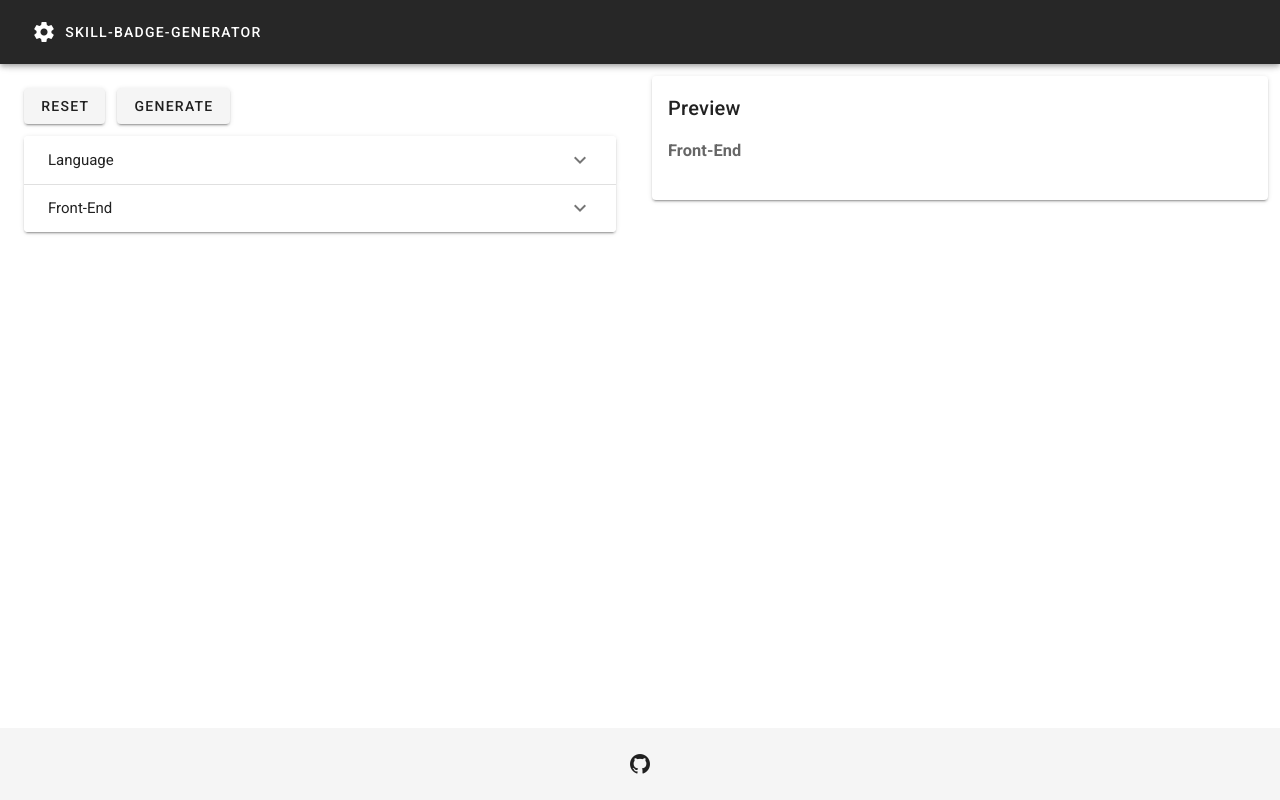
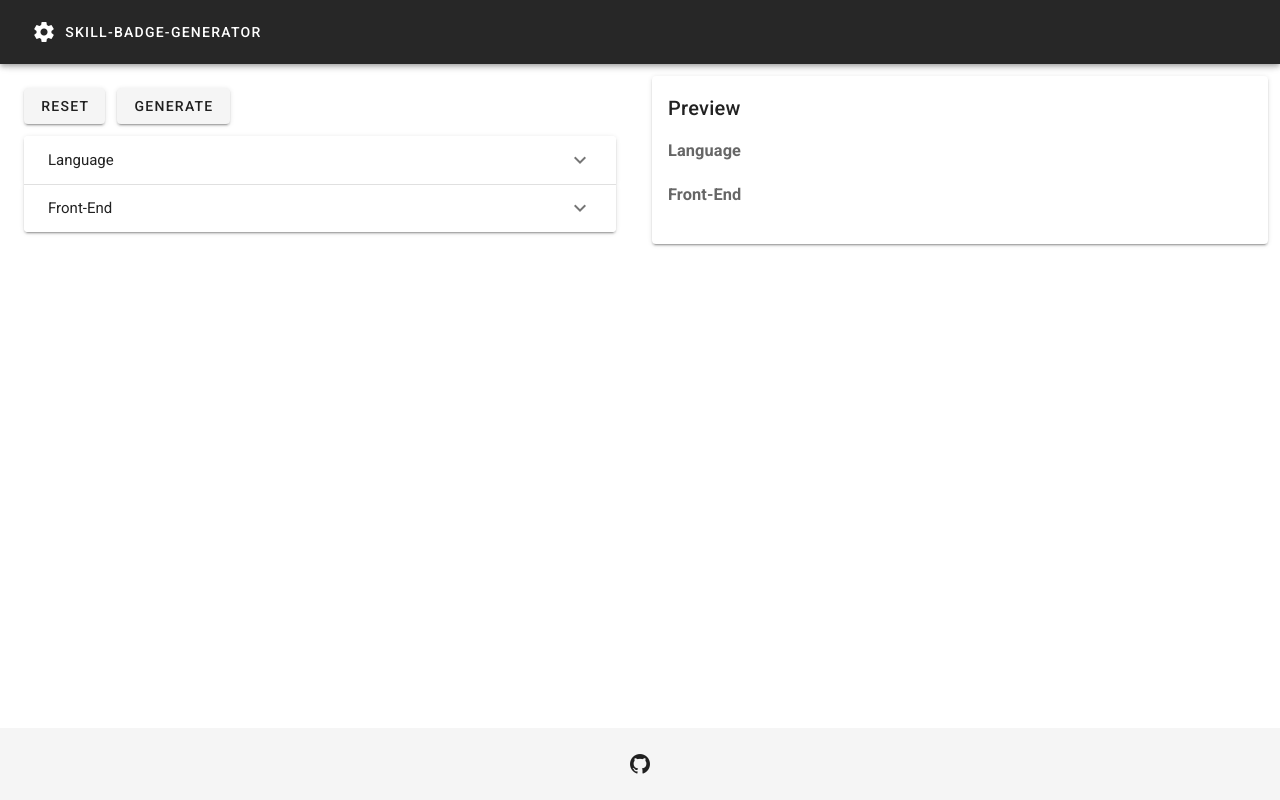
Before and after one commit to proceane/skill-badge-generator, a Vue app: page / in a window 1280 px wide. Built offline with nearby package versions, Linux system fonts and the light colour scheme.

Commit message:
add language area in previewArea

```diff
--- a/src/components/PreviewArea.vue
+++ b/src/components/PreviewArea.vue
@@ -3,10 +3,14 @@
     <v-card-title>Preview</v-card-title>
 
     <v-card-text>
+      <h3>Language</h3>
+      <br>
+      <div id="language-preview-area" v-html="langSkillList">
+      </div>
+
       <h3>Front-End</h3>
       <br>
       <div id="front-end-preview-area" v-html="skillList">
-        <!-- <img src="https://img.shields.io/badge/html-E34F26?style=flat-square&logo=html5&logoColor=white"> -->
       </div>
     </v-card-text>
 
@@ -18,7 +22,10 @@ export default {
   props: {
     skillList: {
       type: String
-    }
+    },
+    langSkillList: {
+      type: String
+    },
   },
 }
 </script>
```
